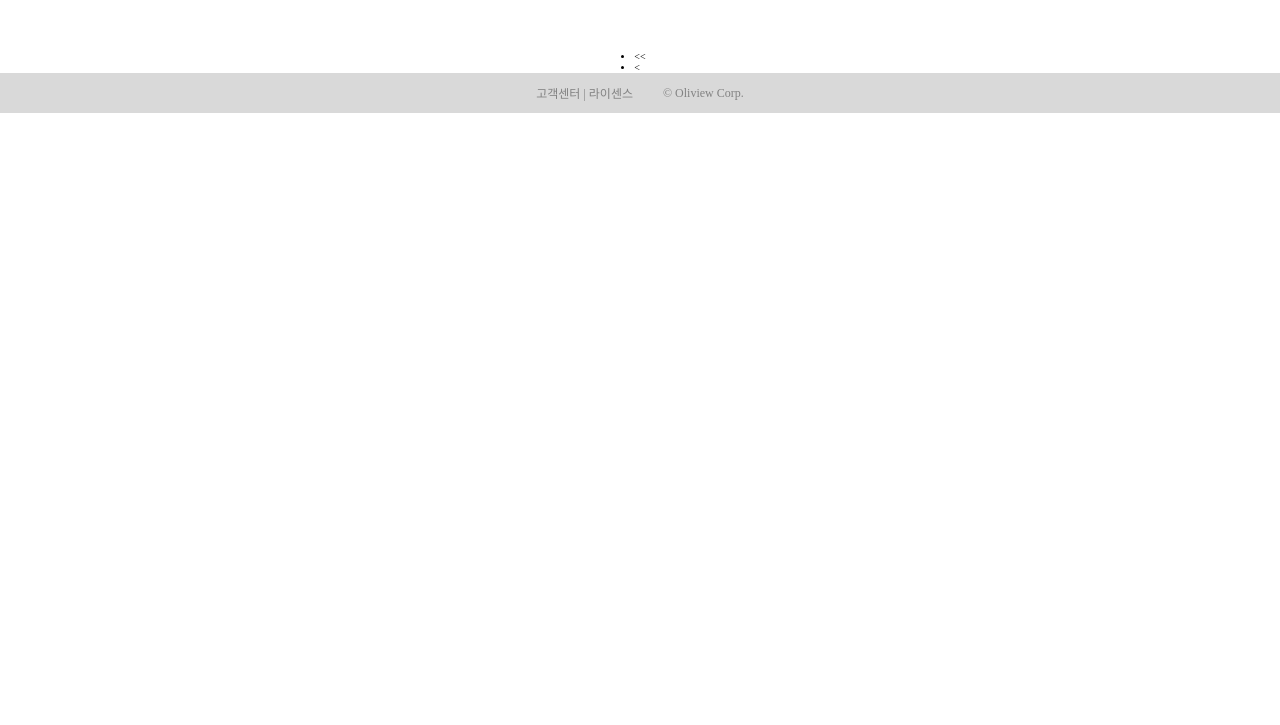
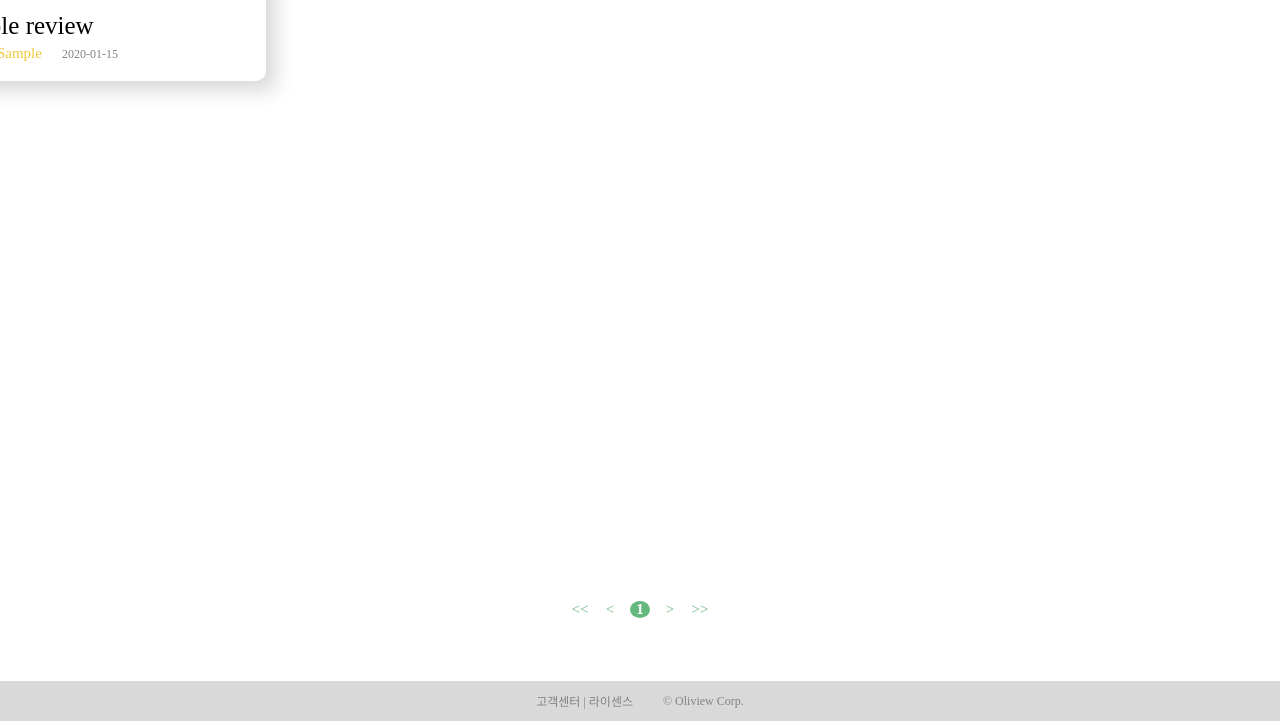
Before and after one commit to team-farmers/Oliview, a Spring app: page /review/result in a window 1280 px wide; the page is wider, and only the part inside the window is pictured. Shown: the part 570-1295 px from the top of that part. Before the commit the page ends 800 px from the top of that part, so only its background shows below. Run offline with Thymeleaf, Linux system fonts and the light colour scheme; the template is opened without the code that fills it: most values are stand-ins (such as "Sample title", 1, 10 or a date in 2020); data that the repository does not hold is empty; some libraries are stand-ins or nearby versions; some web fonts are replaced.

Commit message:
231108 yoojin 작업 - 조회, 검색 기능 보완

```diff
--- a/Oliview/src/main/resources/static/css/review/result-style.css
+++ b/Oliview/src/main/resources/static/css/review/result-style.css
@@ -1,3 +1,10 @@
+/* =========================================================== */
+/* 2줄 박스 */
+
+.review-full-container{
+  height: 95rem;
+}
+
 /* =========================================================== */
 /* 검색바 영역 */
 
@@ -144,3 +151,36 @@
   margin-bottom: 2rem;
 }
 /* =========================================================== */
+/* 페이지 */
+.pagination-area{
+  height: 8rem;
+}
+
+.pagination{
+  list-style: none;
+  display: flex;
+  justify-content: center;
+  padding: 0;
+  font-size: 1.5rem;
+}
+
+.pagination li{
+  width: 20px;
+  margin: 0 5px;
+  text-align: center;
+}
+
+.pagination a{
+  display: block;
+  width: 100%;
+  height: 100%;
+  color: var(--main-color);
+}
+
+.current{
+  font-weight: bold;
+  background-color: var(--main-color);
+  border-radius: 50%;
+  color: white !important;
+  letter-spacing: 0 !important;
+}
--- a/Oliview/src/main/resources/static/js/review/result.js
+++ b/Oliview/src/main/resources/static/js/review/result.js
@@ -1,5 +1,60 @@
-/* 최신순 버튼 클릭 시 리뷰 최신순으로 조회(비동기) */
+/* 최신순 정렬 */
+const sortLatest = document.getElementById("sort-latest");
+const sortPopular = document.getElementById("sort-popular");
+const sortRating = document.getElementById("sort-rating");
+
+sortLatest.addEventListener("click", () => {
+
+  sortLatest.style.color = "#66b97e";
+  sortPopular.style.color = "#d9d9d9";
+  sortRating.style.color = "#d9d9d9";
+
+  fetch("/review/searchLatest")
+
+  .then(resp => resp.json())
+  .then((reviewList) => {
+
+    for(let review of reviewList){
+
+
+      const article = document.createElement("article");
+
+      const a = document.createElement("a");
+      const img = document.createElement("img");
+
+      const div1 = document.createElement("div");
+      const a2 = document.createElement("a");
+
+      const div2 = document.createElement("div");
+      const a3 = document.createElement("a");
+      const section = document.createElement("section");
+      const section2 = document.createElement("section");
+
+
+      a.classList.add('review-img');
+
+      div1.classList.add('reviewTitle')
+      a2.innerText = review.reviewTitle;
+
+      div2.classList.add('nickname-star-date');
+      a3.classList.add('nickname');
+      section.classList.add('star');
+      section.innerText = review.starTaste;
+      section2.classList.add('writeDate')
+      section2.innerText = review.writeDate;
+
+
+      a.appendChild(img);
+      div1.appendChild(a2);
+      div2.appendChild(a,section,section2);
+
+      article.append(a,div1,div2);
 
 
 
-/* 평점순 버튼 클릭 시 리뷰 평점 가게순으로 조회(비동기)*/
+    }
+
+
+  })
+  .catch(e => console.log(e));
+});
--- a/Oliview/src/main/resources/templates/review/result.html
+++ b/Oliview/src/main/resources/templates/review/result.html
@@ -21,13 +21,11 @@
     <!-- 검색바 영역 -->
     <section class="search" >
       <form id="searchReview" action="searchReview">
-        <input type="text" class="searchInput" name="searchInput">
+        <input type="text" class="searchInput" name="searchInput" id="searchInput">
       </form>
       <button form="searchReview"><i class="fa-solid fa-magnifying-glass fa-lg" style="color: #66b97e;"></i></button>
     </section>
 
-
-    <!-- th:href="@{/review/result/}" -->
 
     <!-- 정렬 선택 영역 -->
     <section class="sort">
@@ -41,37 +39,89 @@
 
     <!-- 리뷰 목록 영역 -->
 
+    <div  class="review-full-container">
+      <th:block th:each="review, stat : ${map.reviewList}">
 
-    <!-- 검색 : 리뷰가 존재하지 않을 때 -->
-    <section class="result-no" th:if="${#lists.isEmpty(searchReview)}">
-      <i class="fa-solid fa-circle-xmark" style="color: #66b97e;"></i>
-      검색 결과가 없습니다.
-    </section>
+        <th:block th:if="${stat.index % 4 == 0}">
+          <section class="review-row">
+          </th:block>
+            <article class="review-col" th:object="${review}">
 
+              <!-- 이미지 -->
+              <a th:href="@{/review/{reviewNo} (reviewNo=*{reviewNo})}" class="review-img">
+                <img src="#" alt="image-1">
+              </a>
 
-    <!-- 검색 : 리뷰가 존재할 때  + 인기순 -->
+              <!-- 제목(가게명) -->
+              <div class="reviewTitle"><a th:href="@{/review/{reviewNo} (reviewNo=*{reviewNo})}"
+                th:text="*{reviewTitle}">가게이름</a></div>
+
+              <!-- 닉네임/평점/작성일 -->
+              <div class="nickname-star-date">
+                <a class="nickname" th:href="@{/review/{memberNickname} (memberNickname=*{memberNickname})}"
+                th:text="*{memberNickname}">푸바오</a>
+                <section class="star" style="color: #f1c93b;" th:text="*{starTaste}">4.5
+                  <i class="fa-sharp fa-solid fa-star fa-ml" style="color: #f1c93b;"></i></section>
+                  <section class="writeDate" th:text="*{writeDate}">2023.10.20.</section>
+                </div>
+
+            </article>
 
 
 
-  </main>
+        <th:block th:if="${stat.index % 4 == 3}">
+          </section>
+        </th:block>
 
+      </th:block>
 
-  <section class="pagination-area" >
-
-    <ul class="pagination">
-
-      <!-- << , < -->
-      <li><a th:href="@{/result/searchReview, cp=1}">&lt;&lt;</a></li>
-      <li><a th:href="@{/result/searchReview, cp=${pagination.prevPage}}">&lt;</a></li>
+    </div>
 
 
 
+    <section class="pagination-area" th:with="pagination=${map.pagination}" >
+
+      <!-- ============ 조회 =========== -->
+      <ul class="pagination" th:if="${param.searchInput == null}">
+
+        <li><a th:href="@{/review/searchReview(cp=1)}">&lt;&lt;</a></li>
+        <li><a th:href="@{/review/searchReview(cp=${pagination.prevPage})}">&lt;</a></li>
+
+        <th:block th:each="i : ${#numbers.sequence(pagination.startPage, pagination.endPage, 1)}">
+          <li th:if="${i == pagination.currentPage}"> <a class="current" th:text="${i}">1</a></li>
+          <li th:unless="${i == pagination.currentPage}"><a th:href="@{/review/searchReview(cp=${i})}" th:text="${i}">2</a></li>
+        </th:block>
+
+        <li><a th:href="@{/review/searchReview(cp=${pagination.nextPage})}">&gt;</a></li>
+        <li><a th:href="@{/review/searchReview(cp=${pagination.maxPage})}">&gt;&gt;</a></li>
+
+      </ul>
 
 
-    </ul>
+      <!-- ============ 검색 =========== -->
+      <ul class="pagination" th:unless="${param.searchInput == null}">
 
-  </section>
+        <li><a th:href="@{/review/searchReview(searchInput=${param.searchInput}, cp=1)}">&lt;&lt;</a></li>
+        <li><a th:href="@{/review/searchReview(searchInput=${param.searchInput}, cp=${pagination.prevPage})}">&lt;</a></li>
 
+
+        <th:block th:each="i : ${#numbers.sequence(pagination.startPage, pagination.endPage, 1)}">
+            <li th:if="${i == pagination.currentPage}"><a class="current" th:text="${i}">1</a></li>
+            <li th:unless="${i == pagination.currentPage}">
+                <a th:href="@{/review/searchReview(searchInput=${param.searchInput}, cp = ${i})}" th:text="${i}">2</a>
+            </li>
+        </th:block>
+
+
+        <li><a th:href="@{/review/searchReview(searchInput=${param.searchInput}, cp=${pagination.nextPage})}">&gt;</a></li>
+        <li><a th:href="@{/review/searchReview(searchInput=${param.searchInput}, cp=${pagination.maxPage})}">&gt;&gt;</a></li>
+      </ul>
+
+
+
+    </section>
+
+  </main>
 
 
   <!-- 풋터 -->
```
Also changed, not shown: Oliview/src/main/java/com/farmers/oliview/review/controller/ReviewController.java (+25 -183 lines), Oliview/src/main/java/com/farmers/oliview/review/model/dto/Pagination.java (+7 -7 lines), Oliview/src/main/java/com/farmers/oliview/review/model/mapper/ReviewMapper.java (+15 -62 lines), Oliview/src/main/java/com/farmers/oliview/review/model/service/ReviewService.java (+12 -45 lines), Oliview/src/main/java/com/farmers/oliview/review/model/service/ReviewServiceImpl.java (+32 -67 lines), Oliview/src/main/resources/mappers/review-mapper.xml (+17 -64 lines).
